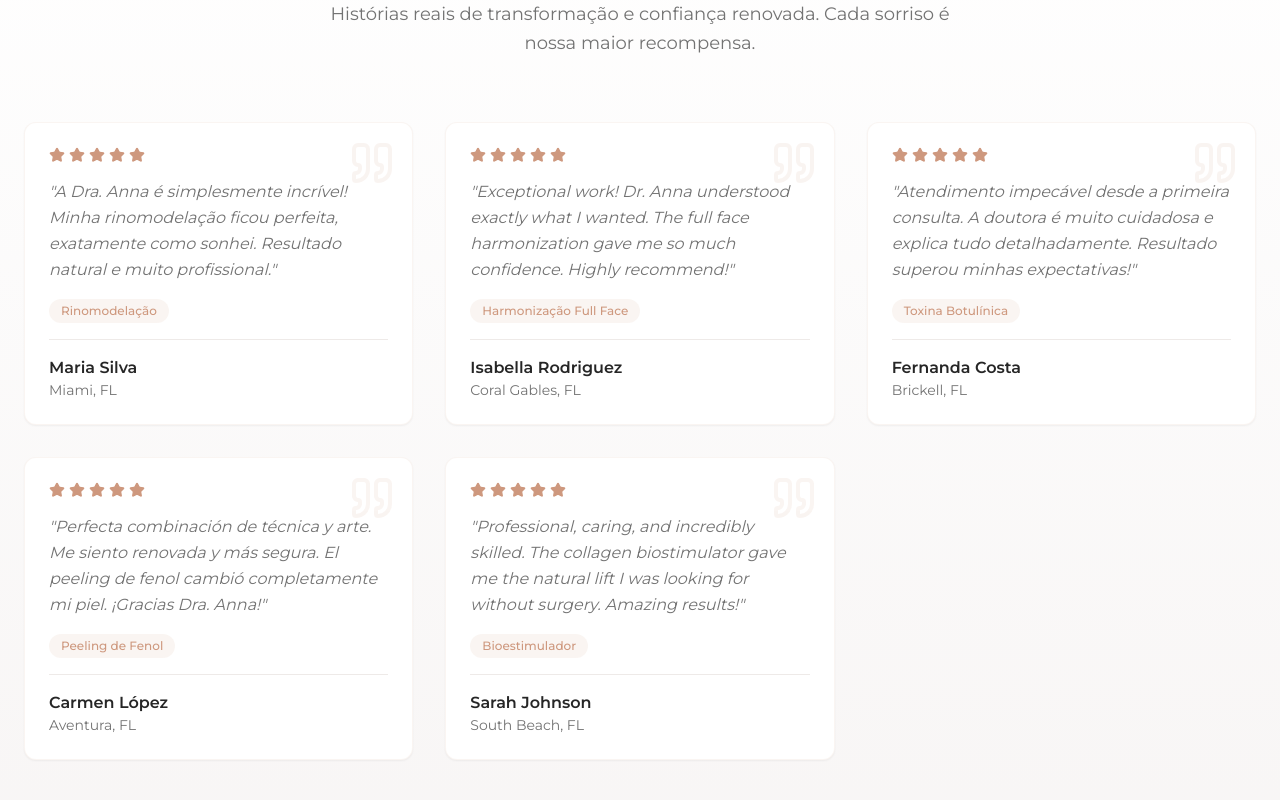
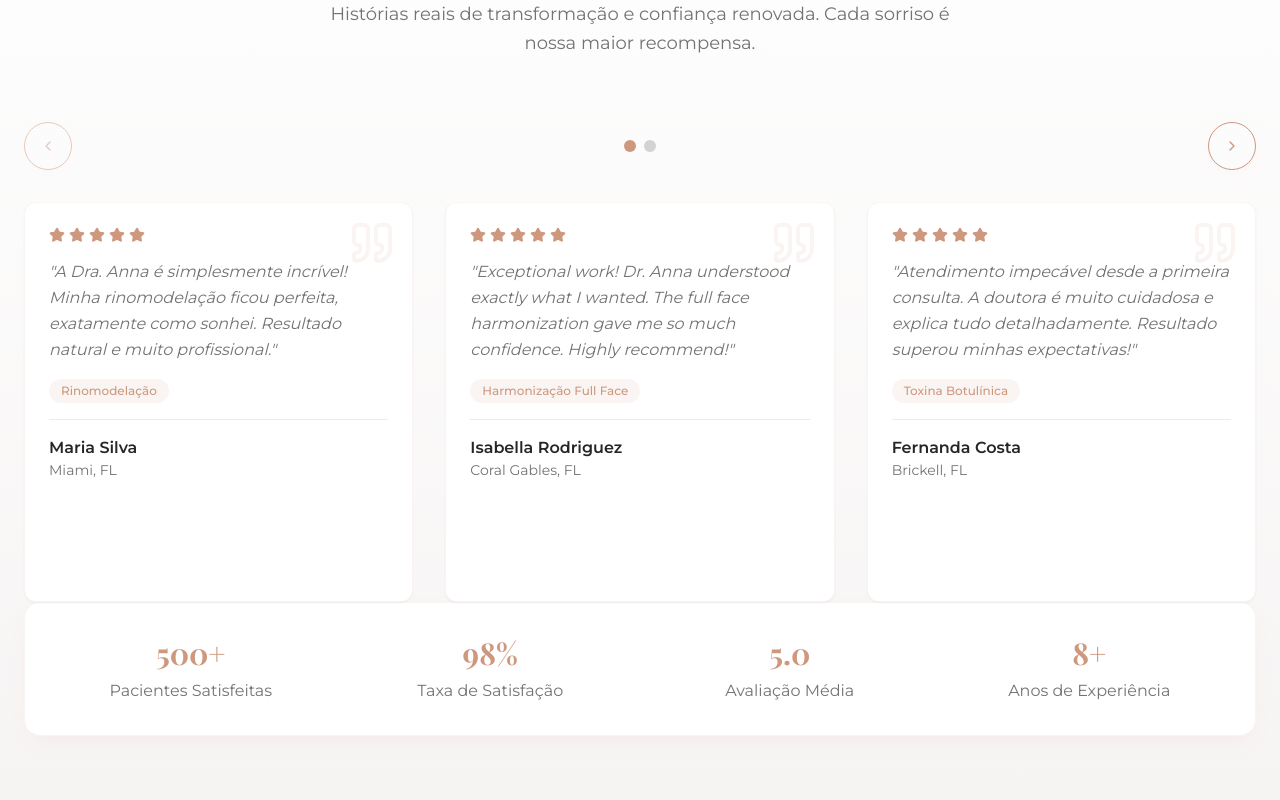
Before and after one commit to talitacad/anna-laira-glow, a React (Vite) app: page / in a window 1280 px wide. Shown: the part 3300-4100 px from the top of the page. Built offline with nearby package versions, Linux system fonts and the light colour scheme.

Commit message:
Refactor Testimonials component
Update the Testimonials component to display only three reviews at a time and add navigation arrows for cycling through reviews.

```diff
--- a/src/components/Testimonials.tsx
+++ b/src/components/Testimonials.tsx
@@ -1,7 +1,12 @@
+import { useState } from "react";
 import { Card } from "@/components/ui/card";
-import { Star, Quote } from "lucide-react";
+import { Button } from "@/components/ui/button";
+import { Star, Quote, ChevronLeft, ChevronRight } from "lucide-react";
 
 const Testimonials = () => {
+  const [currentIndex, setCurrentIndex] = useState(0);
+  const itemsPerPage = 3;
+
   const testimonials = [
     {
       name: "Maria Silva",
@@ -37,8 +42,30 @@ const Testimonials = () => {
       rating: 5,
       text: "Professional, caring, and incredibly skilled. The collagen biostimulator gave me the natural lift I was looking for without surgery. Amazing results!",
       procedure: "Bioestimulador"
+    },
+    {
+      name: "Ana Beatriz",
+      location: "Downtown Miami, FL",
+      rating: 5,
+      text: "Transformação incrível! O emagrecimento facial me deu uma autoestima que eu não tinha há anos. Dra. Anna é uma artista!",
+      procedure: "Emagrecimento Facial"
     }
   ];
+
+  const totalPages = Math.ceil(testimonials.length / itemsPerPage);
+
+  const nextSlide = () => {
+    setCurrentIndex((prev) => (prev + 1) % totalPages);
+  };
+
+  const prevSlide = () => {
+    setCurrentIndex((prev) => (prev - 1 + totalPages) % totalPages);
+  };
+
+  const getCurrentTestimonials = () => {
+    const startIndex = currentIndex * itemsPerPage;
+    return testimonials.slice(startIndex, startIndex + itemsPerPage);
+  };
 
   const renderStars = (rating: number) => {
     return Array.from({ length: 5 }, (_, index) => (
@@ -67,9 +94,48 @@ const Testimonials = () => {
           </p>
         </div>
 
-        {/* Testimonials Grid */}
-        <div className="grid md:grid-cols-2 lg:grid-cols-3 gap-8 mb-12">
-          {testimonials.map((testimonial, index) => (
+        {/* Testimonials Carousel */}
+        <div className="relative">
+          {/* Navigation Buttons */}
+          <div className="flex justify-between items-center mb-8">
+            <Button
+              variant="outline"
+              size="icon"
+              onClick={prevSlide}
+              disabled={currentIndex === 0}
+              className="rounded-full w-12 h-12 shadow-soft"
+            >
+              <ChevronLeft className="w-5 h-5" />
+            </Button>
+
+            <div className="flex space-x-2">
+              {Array.from({ length: totalPages }, (_, index) => (
+                <button
+                  key={index}
+                  onClick={() => setCurrentIndex(index)}
+                  className={`w-3 h-3 rounded-full transition-smooth ${
+                    index === currentIndex
+                      ? "bg-primary"
+                      : "bg-muted-foreground/30"
+                  }`}
+                />
+              ))}
+            </div>
+
+            <Button
+              variant="outline"
+              size="icon"
+              onClick={nextSlide}
+              disabled={currentIndex === totalPages - 1}
+              className="rounded-full w-12 h-12 shadow-soft"
+            >
+              <ChevronRight className="w-5 h-5" />
+            </Button>
+          </div>
+
+          {/* Testimonials Grid */}
+          <div className="grid md:grid-cols-3 gap-8 min-h-[400px]">
+            {getCurrentTestimonials().map((testimonial, index) => (
             <Card
               key={index}
               className="p-6 hover:shadow-card transition-smooth border-primary/10 relative overflow-hidden"
@@ -106,7 +172,8 @@ const Testimonials = () => {
                 </div>
               </div>
             </Card>
-          ))}
+            ))}
+          </div>
         </div>
 
         {/* Stats Section */}
```
